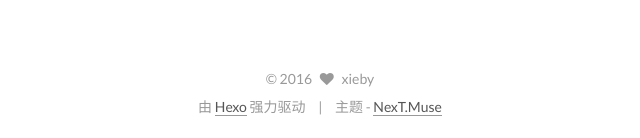
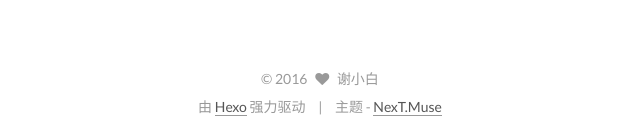
Before and after one commit to xiebaiyuan/xiebaiyuan.github.com, a plain HTML site: page 2016/07/15/hello-world/index.html in a window 1280 px wide. Shown: the part 1380-1518 px from the top of the page, 160-800 px from the left. Drawn offline with Linux system fonts and the light colour scheme; files whose address does not match are found by name.

Commit message:
new commit

```diff
--- a/2016/07/15/hello-world/index.html
+++ b/2016/07/15/hello-world/index.html
@@ -366,8 +366,8 @@ Quick">
         <div class="site-author motion-element" itemprop="author" itemscope itemtype="http://schema.org/Person">
           <img class="site-author-image" itemprop="image"
                src="/upload/myheader.jpg"
-               alt="xieby" />
-          <p class="site-author-name" itemprop="name">xieby</p>
+               alt="谢小白" />
+          <p class="site-author-name" itemprop="name">谢小白</p>
           <p class="site-description motion-element" itemprop="description">seek for moonlight</p>
         </div>
         <nav class="site-state motion-element">
@@ -428,7 +428,7 @@ Quick">
   <span class="with-love">
     <i class="fa fa-heart"></i>
   </span>
-  <span class="author" itemprop="copyrightHolder">xieby</span>
+  <span class="author" itemprop="copyrightHolder">谢小白</span>
 </div>
 
 <div class="powered-by">
```
Also changed, not shown: archives/2016/07/index.html (+3 -3 lines), archives/2016/index.html (+3 -3 lines), archives/index.html (+3 -3 lines), index.html (+3 -3 lines), images/avatar.gif, images/myheader.jpg (renamed from upload/myheader.jpg).
